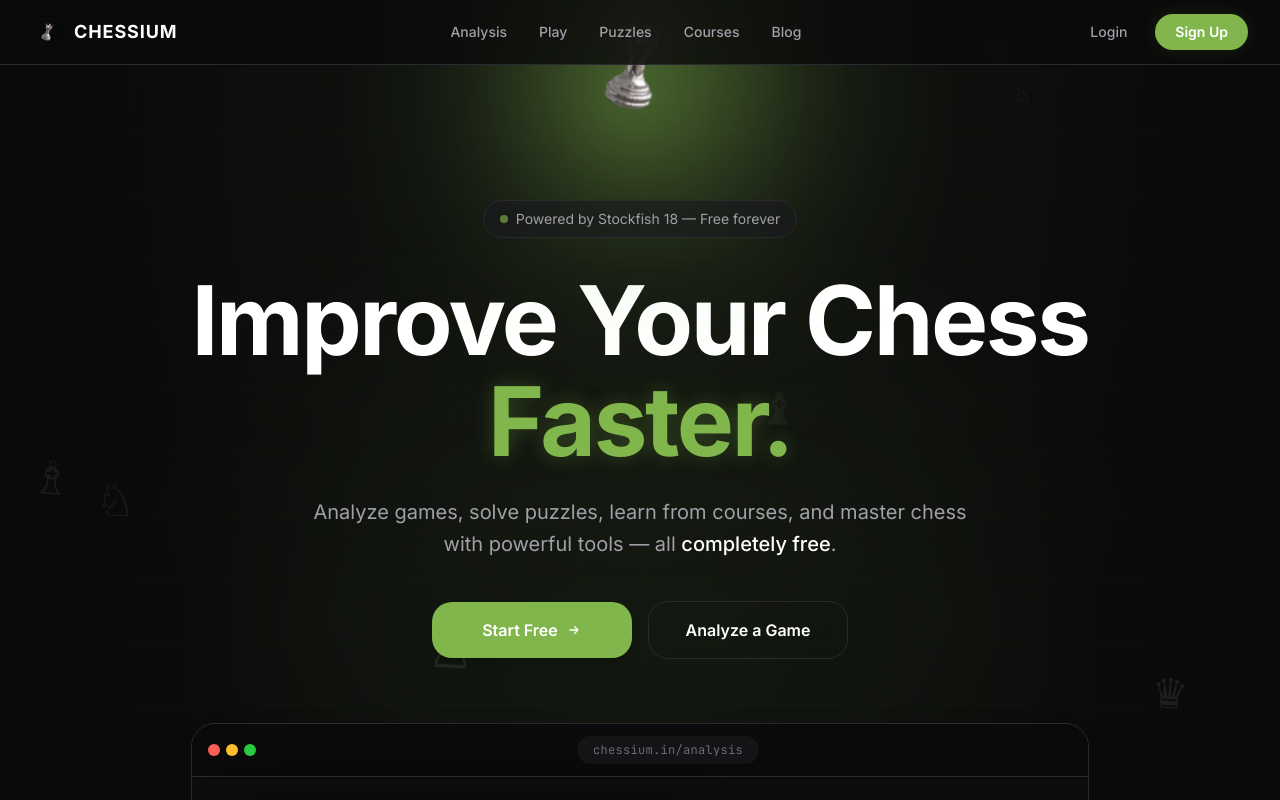
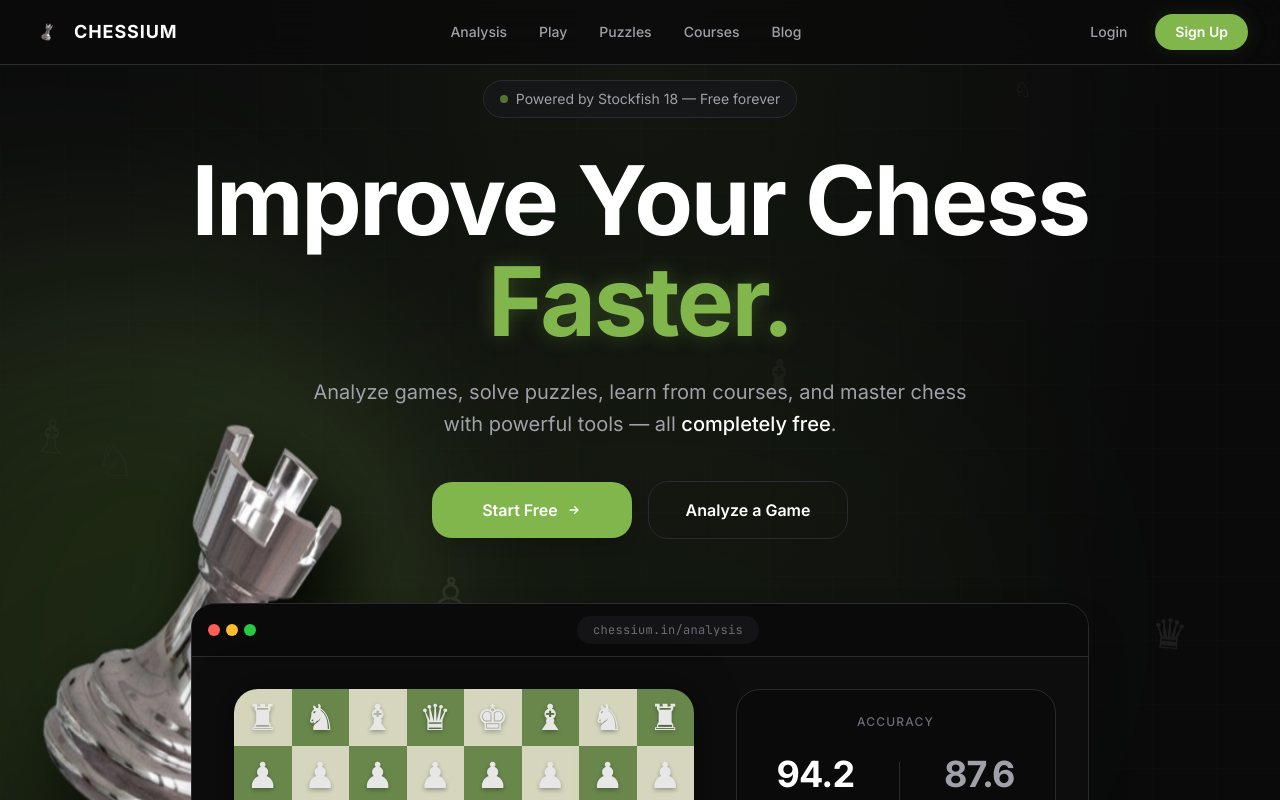
Before and after one commit to akthegreat01/chessium, a Next.js app: page / in a window 1280 px wide. Shown: the top 800 px of the page. Built offline with nearby package versions, Linux system fonts and the light colour scheme.

Commit message:
Move logo to be huge leaning rook on the left

```diff
--- a/src/components/landing/Hero.tsx
+++ b/src/components/landing/Hero.tsx
@@ -71,40 +71,43 @@
       {/* Radial glow */}
       <div className="absolute top-1/4 left-1/2 -translate-x-1/2 w-[800px] h-[600px] rounded-full bg-[#81b64c] opacity-[0.04] blur-[120px]" />
 
-      {/* Content */}
-      <div className="relative z-10 max-w-6xl mx-auto px-6 text-center">
-        {/* Logo */}
-        <div className="flex justify-center mb-10 perspective-[1000px]">
+      {/* Huge Leaning Rook on the Left */}
+      <div className="absolute left-[-15%] top-1/2 -translate-y-1/2 w-[60vw] max-w-[800px] aspect-square pointer-events-none z-0 perspective-[1200px] hidden md:block">
         <motion.div
-            initial={{ opacity: 0, scale: 0.8, rotateX: 20, rotateY: -20 }}
+          initial={{ opacity: 0, x: -100, rotateY: 35, rotateZ: 20 }}
           animate={{
             opacity: 1,
-              scale: 1,
-              rotateX: [10, -10, 10],
-              rotateY: [-10, 10, -10],
-              y: [0, -15, 0]
+            x: 0,
+            rotateY: [35, 25, 35],
+            rotateZ: [20, 15, 20],
+            y: [0, -30, 0]
           }}
           transition={{
-              opacity: { duration: 0.8 },
-              scale: { duration: 0.8 },
-              rotateX: { duration: 6, repeat: Infinity, ease: "easeInOut" },
+            opacity: { duration: 1.2 },
+            x: { duration: 1.2, ease: "easeOut" },
             rotateY: { duration: 8, repeat: Infinity, ease: "easeInOut" },
-              y: { duration: 5, repeat: Infinity, ease: "easeInOut" }
+            rotateZ: { duration: 10, repeat: Infinity, ease: "easeInOut" },
+            y: { duration: 7, repeat: Infinity, ease: "easeInOut" }
           }}
           style={{ transformStyle: "preserve-3d" }}
-            className="relative"
+          className="relative w-full h-full"
         >
-            {/* Glow behind the logo */}
-            <div className="absolute inset-0 bg-[#81b64c] blur-[60px] opacity-40 rounded-full scale-150 animate-pulse-glow" style={{ transform: "translateZ(-50px)" }} />
+          {/* Deep shadow for the realistic effect */}
+          <div className="absolute inset-0 bg-black blur-[60px] opacity-80 translate-y-32 translate-x-16 rounded-full" style={{ transform: "translateZ(-150px)" }} />
+          {/* Subtle glow */}
+          <div className="absolute inset-0 bg-[#81b64c] blur-[120px] opacity-20 rounded-full" style={{ transform: "translateZ(-50px)" }} />
 
           <img
             src="/logo.png"
-              alt="Chessium Logo"
-              className="relative z-10 w-32 h-32 md:w-40 md:h-40 object-contain drop-shadow-[0_20px_30px_rgba(129,182,76,0.3)]"
-              style={{ transform: "translateZ(20px)" }}
+            alt="Chessium Giant Rook"
+            className="w-full h-full object-contain drop-shadow-[30px_30px_40px_rgba(0,0,0,0.9)]"
+            style={{ transform: "translateZ(50px)" }}
           />
         </motion.div>
       </div>
+
+      {/* Content */}
+      <div className="relative z-10 max-w-6xl mx-auto px-6 text-center pt-20">
 
         {/* Badge */}
         <motion.div
```
Lines whose indentation alone changed are shown as unchanged.
